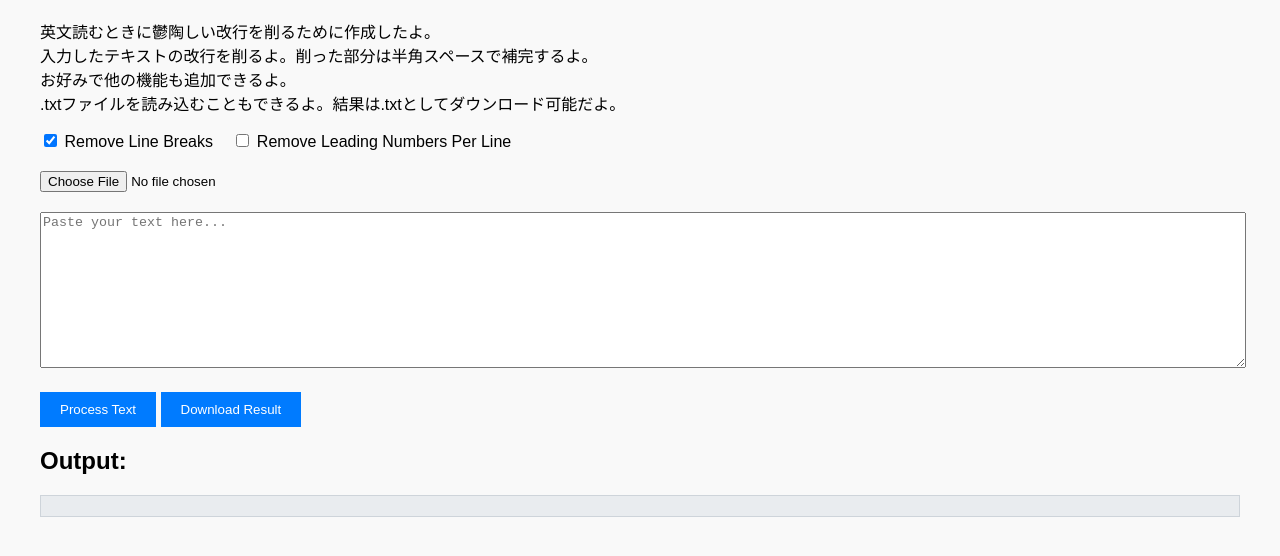
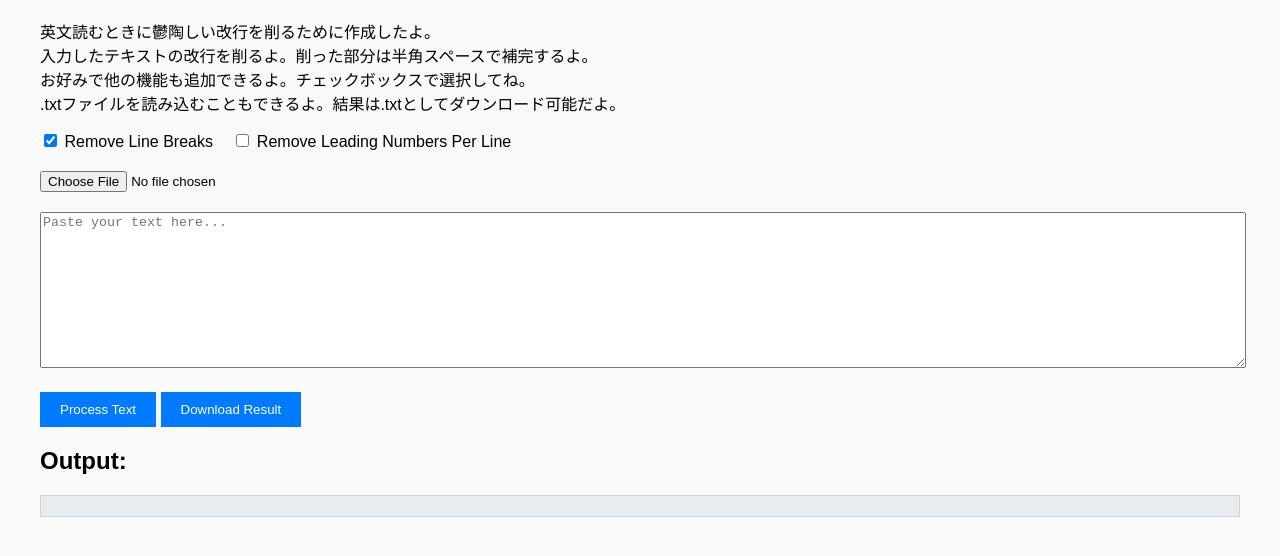
Before and after one commit to ninokin0319/kaigyoukezurukun, a plain HTML site: page main/index.html in a window 1280 px wide. Shown: the part 110-666 px from the top of the page. Drawn offline with Linux system fonts and the light colour scheme.

Commit message:
Rename HTML file to index

```diff
--- a/main/kezurukun.html
+++ b/main/index.html
@@ -48,7 +48,7 @@
     <h1>改行削るよ君</h1>
     <p>英文読むときに鬱陶しい改行を削るために作成したよ。<br>
 入力したテキストの改行を削るよ。削った部分は半角スペースで補完するよ。<br>
-お好みで他の機能も追加できるよ。<br>
+お好みで他の機能も追加できるよ。チェックボックスで選択してね。<br>
 .txtファイルを読み込むこともできるよ。結果は.txtとしてダウンロード可能だよ。</p>
 
     <div class="options">
```
